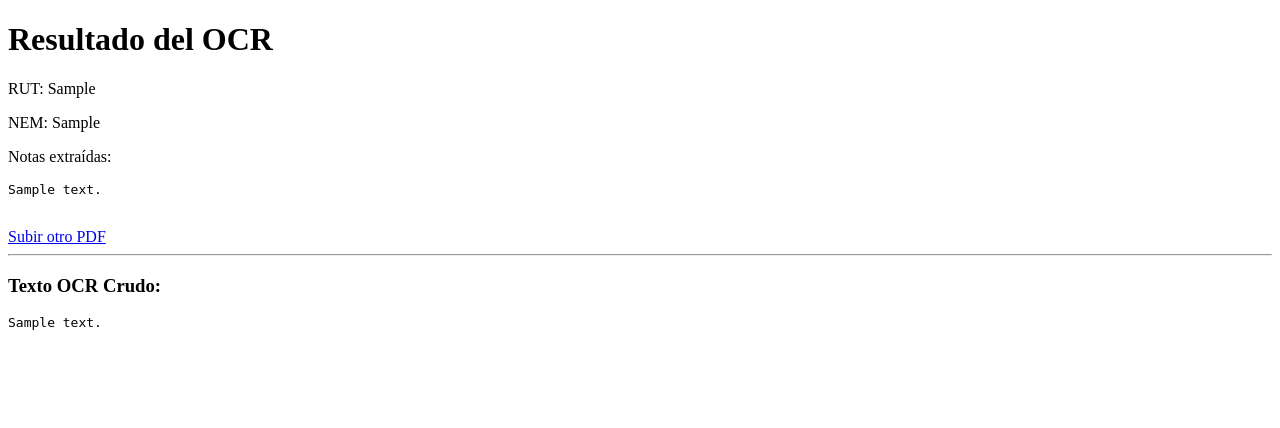
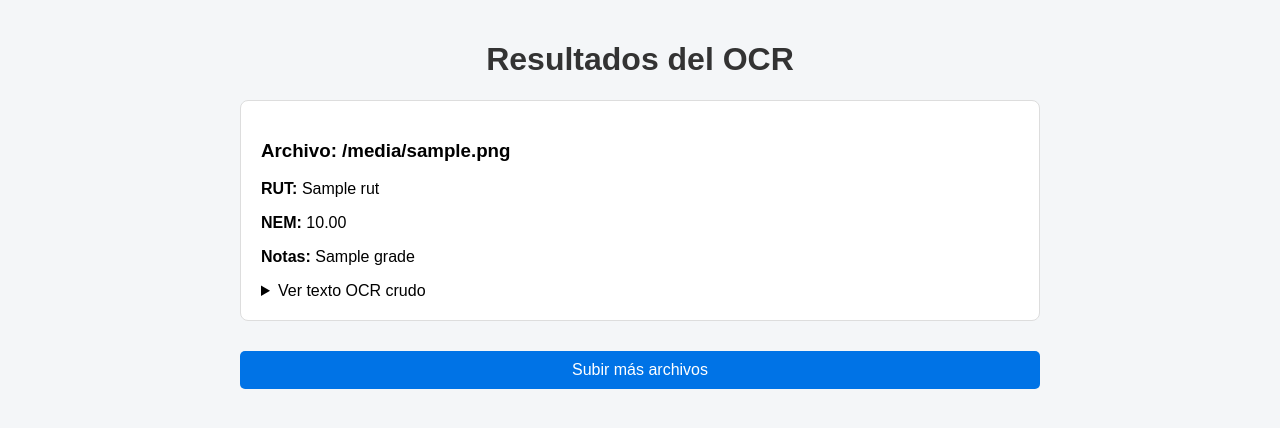
Before and after one commit to lbfagioli/ia_mvp, a Django app: template ocr_processor/templates/ocr_processor/resultado_ocr.html in a window 1280 px wide. Shown: the top 428 px of the page. Run offline with Django 5.2, Linux system fonts and the light colour scheme; the template is opened without the code that fills it: most values are stand-ins (such as "Sample title", 1, 10 or a date in 2020).

Commit message:
upgrade mvp

```diff
--- a/ocr_processor/forms.py
+++ b/ocr_processor/forms.py
@@ -1,4 +1,4 @@
 from django import forms
 
 class UploadPDFForm(forms.Form):
-    pdf_file = forms.FileField(label='Selecciona un archivo PDF')
+    dummy = forms.CharField(widget=forms.HiddenInput(), required=False)
--- a/ocr_processor/ocr_utils.py
+++ b/ocr_processor/ocr_utils.py
@@ -4,6 +4,8 @@ from pdf2image import convert_from_path
 from unstructured.partition import pdf
 import pytesseract
 import numpy as np
+from PIL import Image
+
 
 def calculate_NEM(grades):
     num_grades = [float(grade) for grade in grades]
--- /dev/null
+++ b/ocr_processor/static/css/style.css
@@ -0,0 +1,31 @@
+body {
+  font-family: Arial, sans-serif;
+  background: #f4f6f8;
+  margin: 0;
+  padding: 20px;
+}
+.container {
+  max-width: 800px;
+  margin: auto;
+}
+h1 { text-align: center; color: #333; }
+.form-group { margin-bottom: 1em; }
+.btn {
+  background: #0073e6;
+  color: white;
+  border: none;
+  padding: 10px 20px;
+  border-radius: 5px;
+  cursor: pointer;
+  text-decoration: none;
+}
+.btn:hover { background: #005bb5; }
+.resultado {
+  background: #fff;
+  border: 1px solid #ddd;
+  padding: 20px;
+  border-radius: 8px;
+  margin-bottom: 20px;
+}
+.error { color: #d9534f; font-weight: bold; }
+.volver { text-align: center; margin-top: 30px; display: block; }
--- a/ocr_processor/templates/ocr_processor/resultado_ocr.html
+++ b/ocr_processor/templates/ocr_processor/resultado_ocr.html
@@ -1,24 +1,41 @@
+{% load static %}
 <!DOCTYPE html>
-<html>
+<html lang="es">
 <head>
-    <title>Resultado del OCR</title>
+  <meta charset="UTF-8">
+  <title>Resultados del OCR</title>
+  <link rel="stylesheet" href="{% static 'css/style.css' %}">
 </head>
 <body>
-    <h1>Resultado del OCR</h1>
-    {% if nem_value %}
-        <p>RUT: {{ rut_value }}</p>
-        <p>NEM: {{ nem_value }}</p>
-        <p>Notas extraídas:</p>
-        <pre>{{ texto }}</pre>
+  <div class="container">
+    <h1>Resultados del OCR</h1>
+
+    {% if resultados %}
+      {% for r in resultados %}
+        <div class="resultado">
+          <h3>Archivo: {{ r.filename }}</h3>
+
+          {% if r.rut and r.nem %}
+            <p><strong>RUT:</strong> {{ r.rut }}</p>
+            <p><strong>NEM:</strong> {{ r.nem|floatformat:2 }}</p>
+            <p><strong>Notas:</strong> {{ r.grades|join:", " }}</p>
+          {% else %}
+            <p class="error">No se pudo extraer información.</p>
+          {% endif %}
+
+          {% if r.full_text %}
+            <details>
+              <summary>Ver texto OCR crudo</summary>
+              <pre>{{ r.full_text }}</pre>
+            </details>
+          {% endif %}
+        </div>
+      {% endfor %}
     {% else %}
-        <p>No se pudo extraer la información del PDF.</p>
+      <p class="empty">No se procesaron archivos.</p>
     {% endif %}
-    <br>
-    <a href="{% url 'upload_pdf' %}">Subir otro PDF</a>
-    <hr>
-    {% if raw_text %}
-    <h3>Texto OCR Crudo:</h3>
-    <pre>{{ raw_text }}</pre>
-    {% endif %}
+
+    <a class="btn volver" href="{% url 'upload_pdf' %}">Subir más archivos</a>
+  </div>
 </body>
 </html>
--- a/pdf_ocr_app/settings.py
+++ b/pdf_ocr_app/settings.py
@@ -25,7 +25,10 @@ SECRET_KEY = 'django-insecure-(c(52ga_m^&7s_9^h&)7z9ikx-ic8p$y&pxlo*)$zji#!6tp%&
 # SECURITY WARNING: don't run with debug turned on in production!
 DEBUG = True
 
-ALLOWED_HOSTS = ['30b0-186-105-222-252.ngrok-free.app']
+if DEBUG:
+    ALLOWED_HOSTS = ['127.0.0.1', 'localhost']
+else:
+    ALLOWED_HOSTS = ['30b0-186-105-222-252.ngrok-free.app']
 
 
 # Application definition
```
Also changed, not shown: ocr_processor/templates/ocr_processor/upload_form.html (+16 -6 lines), ocr_processor/views.py (+24 -29 lines), requirements.txt (added, +16 -0 lines), README.md (added), 1 other file.
